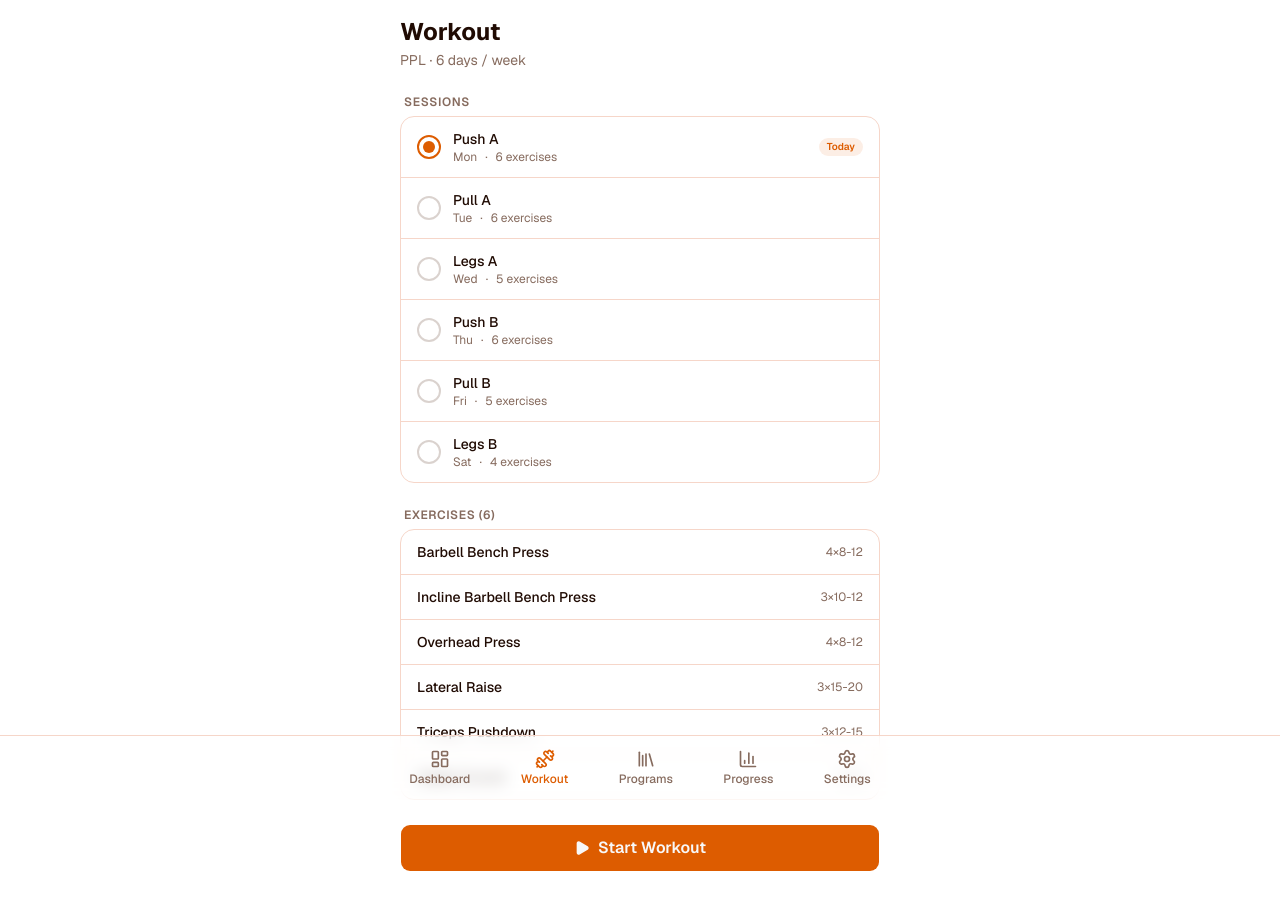
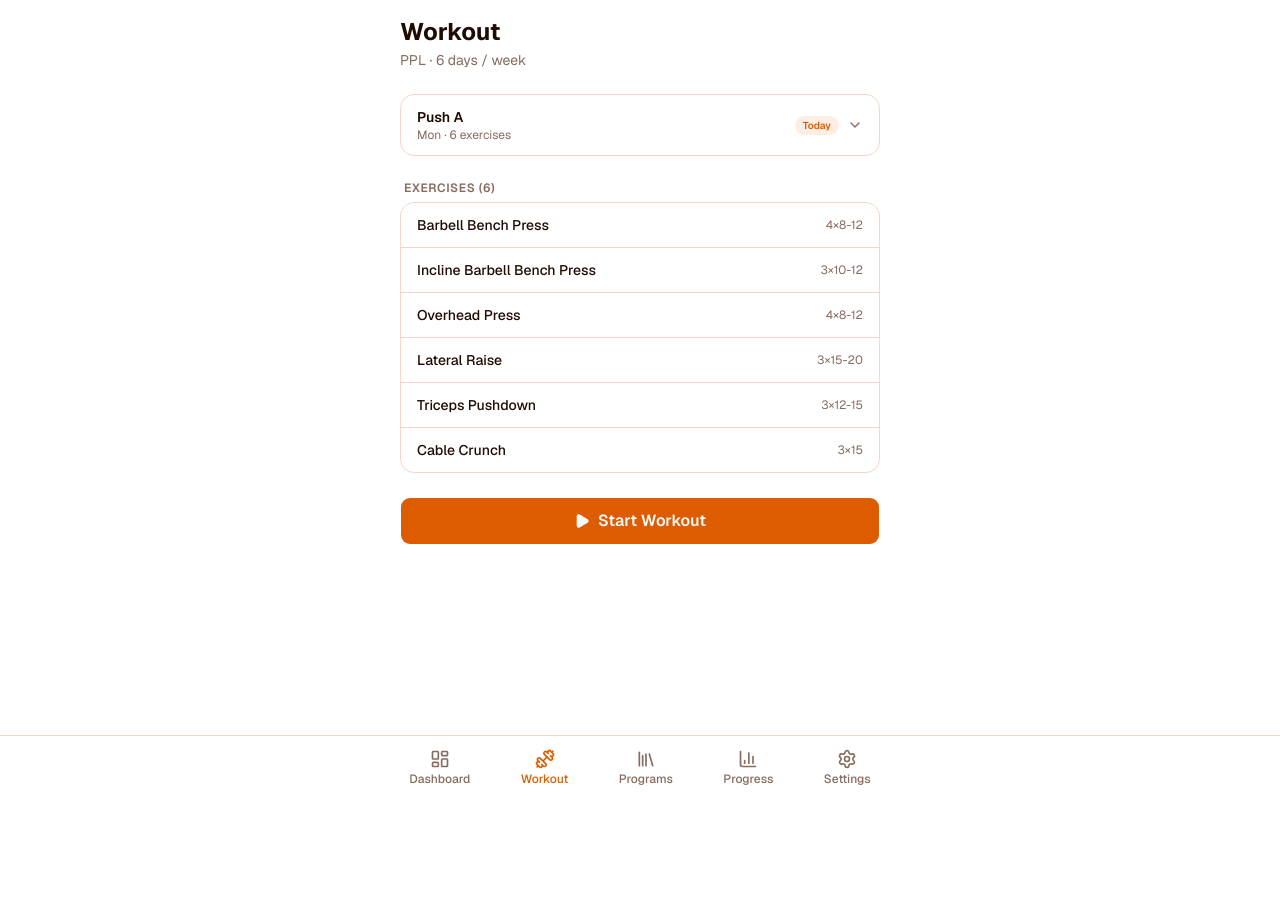
Before and after one commit to RoxVell/fit-flow, a Next.js app: page /workout in a window 1280 px wide. Shown: the top 910 px of the page. After the commit the page ends 800 px from the top, so only its background shows below. Built offline with nearby package versions, Linux system fonts and the light colour scheme.

Commit message:
workout: compact session picker, show only current day by default

```diff
--- a/src/app/(main)/workout/page.tsx
+++ b/src/app/(main)/workout/page.tsx
@@ -2,12 +2,17 @@
 
 import { useState, useMemo } from "react";
 import { useRouter } from "next/navigation";
-import { motion } from "framer-motion";
-import { Play, Dumbbell, Calendar } from "lucide-react";
+import { Play, Dumbbell, ChevronDown } from "lucide-react";
 import { Button } from "@/components/ui/button";
 import { useActiveProgram } from "@/lib/hooks/use-queries";
 import { Skeleton } from "@/components/ui/skeleton";
 import { cn } from "@/lib/utils";
+import {
+  Dialog,
+  DialogContent,
+  DialogHeader,
+  DialogTitle,
+} from "@/components/ui/dialog";
 
 const DAY_LABELS = ["Sun", "Mon", "Tue", "Wed", "Thu", "Fri", "Sat"];
 
@@ -25,6 +30,7 @@ export default function WorkoutPlanPage() {
   }, [program, today]);
 
   const [selectedId, setSelectedId] = useState<string | null>(null);
+  const [showPicker, setShowPicker] = useState(false);
   const effectiveId = selectedId ?? recommendedId;
 
   const selectedSession = useMemo(() => {
@@ -65,56 +71,30 @@ export default function WorkoutPlanPage() {
         </p>
       </div>
 
-      <section>
-        <h2 className="mb-1.5 px-1 text-xs font-semibold uppercase tracking-wider text-muted-foreground">
-          Sessions
-        </h2>
-        <div className="overflow-hidden rounded-xl border bg-card">
-          {program.sessions.map((s, i) => {
-            const isRecommended = s.id === recommendedId;
-            const isSelected = s.id === effectiveId;
-            return (
+      {selectedSession && (
         <button
-                key={s.id}
           type="button"
-                onClick={() => setSelectedId(s.id)}
-                className={cn(
-                  "flex w-full items-center gap-3 px-4 py-3 text-left text-sm transition-colors active:bg-accent/50",
-                  i < program.sessions.length - 1 && "border-b border-border"
-                )}
+          onClick={() => setShowPicker(true)}
+          className="flex w-full items-center justify-between rounded-xl border bg-card px-4 py-3 text-left active:bg-accent/50 transition-colors"
         >
-                <div
-                  className={cn(
-                    "flex h-6 w-6 shrink-0 items-center justify-center rounded-full border-2 transition-colors",
-                    isSelected
-                      ? "border-primary"
-                      : "border-muted-foreground/30"
-                  )}
-                >
-                  {isSelected && (
-                    <div className="h-3 w-3 rounded-full bg-primary" />
-                  )}
+          <div>
+            <p className="text-sm font-semibold">{selectedSession.name}</p>
+            <p className="text-xs text-muted-foreground">
+              {DAY_LABELS[selectedSession.dayOfWeek % 7]} &middot;{" "}
+              {selectedSession.exercises.length} exercises
+            </p>
           </div>
-                <div className="flex-1 min-w-0">
-                  <p className="font-medium">{s.name}</p>
-                  <div className="flex items-center gap-2 text-xs text-muted-foreground">
-                    <span>{DAY_LABELS[s.dayOfWeek % 7]}</span>
-                    <span>&middot;</span>
-                    <span>{s.exercises.length} exercises</span>
-                  </div>
-                </div>
-                {isRecommended && (
-                  <span className="shrink-0 rounded-full bg-primary/10 px-2 py-0.5 text-[10px] font-semibold text-primary">
+          <div className="flex items-center gap-2">
+            {selectedSession.id === recommendedId && (
+              <span className="rounded-full bg-primary/10 px-2 py-0.5 text-[10px] font-semibold text-primary">
                 Today
               </span>
             )}
+            <ChevronDown className="h-4 w-4 text-muted-foreground" />
+          </div>
         </button>
-            );
-          })}
-        </div>
-      </section>
+      )}
 
-      {selectedSession && (
       <section>
         <h2 className="mb-1.5 px-1 text-xs font-semibold uppercase tracking-wider text-muted-foreground">
           Exercises ({exercises.length})
@@ -138,7 +118,6 @@ export default function WorkoutPlanPage() {
           ))}
         </div>
       </section>
-      )}
 
       <Button
         className="w-full gap-2 h-12 text-base font-semibold"
@@ -147,6 +126,56 @@ export default function WorkoutPlanPage() {
         <Play className="h-5 w-5" fill="currentColor" />
         Start Workout
       </Button>
+
+      <Dialog open={showPicker} onOpenChange={setShowPicker}>
+        <DialogContent className="max-h-[70vh]">
+          <DialogHeader>
+            <DialogTitle>Change Day</DialogTitle>
+          </DialogHeader>
+          <div className="space-y-1">
+            {program.sessions.map((s) => {
+              const isSelected = s.id === effectiveId;
+              return (
+                <button
+                  key={s.id}
+                  type="button"
+                  onClick={() => {
+                    setSelectedId(s.id);
+                    setShowPicker(false);
+                  }}
+                  className={cn(
+                    "flex w-full items-center gap-3 rounded-lg px-3 py-3 text-left text-sm transition-colors hover:bg-accent",
+                    isSelected && "bg-accent"
+                  )}
+                >
+                  <div
+                    className={cn(
+                      "flex h-5 w-5 shrink-0 items-center justify-center rounded-full border-2 transition-colors",
+                      isSelected ? "border-primary" : "border-muted-foreground/30"
+                    )}
+                  >
+                    {isSelected && (
+                      <div className="h-2.5 w-2.5 rounded-full bg-primary" />
+                    )}
+                  </div>
+                  <div className="flex-1 min-w-0">
+                    <p className="font-medium">{s.name}</p>
+                    <p className="text-xs text-muted-foreground">
+                      {DAY_LABELS[s.dayOfWeek % 7]} &middot;{" "}
+                      {s.exercises.length} exercises
+                    </p>
+                  </div>
+                  {s.id === recommendedId && (
+                    <span className="shrink-0 rounded-full bg-primary/10 px-2 py-0.5 text-[10px] font-semibold text-primary">
+                      Today
+                    </span>
+                  )}
+                </button>
+              );
+            })}
+          </div>
+        </DialogContent>
+      </Dialog>
     </div>
   );
 }
```
Lines whose indentation alone changed are shown as unchanged.
